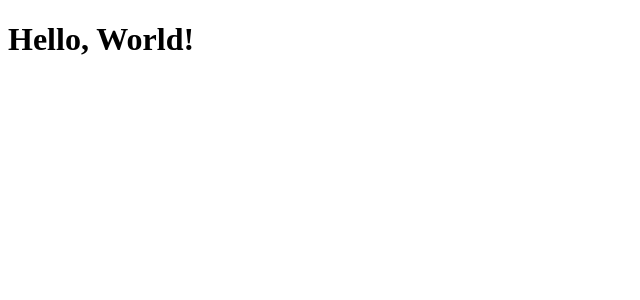
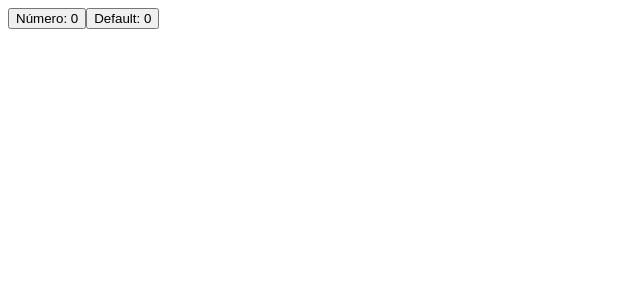
Before and after one commit to r0cc4t0/nlw-06-reactjs, a React (Create React App) app: page / in a window 1280 px wide. Shown: the top 300 px of the page, without its empty margins (0-640 px from the left). Built offline with nearby package versions, Linux system fonts and the light colour scheme; the HTML template or start-up script is replaced by a standard one.

Commit message:
Concepts: Components, Props, and State

```diff
--- a/src/App.tsx
+++ b/src/App.tsx
@@ -1,6 +1,11 @@
+import Button from './components/Button';
+
 function App() {
   return (
-    <h1>Hello, World!</h1>
+    <div>
+      <Button title="Número: " />
+      <Button />
+    </div>
   );
 }
 
--- /dev/null
+++ b/src/components/Button.tsx
@@ -0,0 +1,22 @@
+import { useState } from 'react';
+
+type ButtonProps = {
+  title?: string;
+};
+
+function Button(props: ButtonProps) {
+  const [counter, setCounter] = useState(0);
+
+  function increment() {
+    setCounter(counter + 1);
+  }
+
+  return (
+    <button onClick={increment}>
+      {props.title || "Default: "}
+      {counter}
+    </button>
+  );
+}
+
+export default Button;
```
